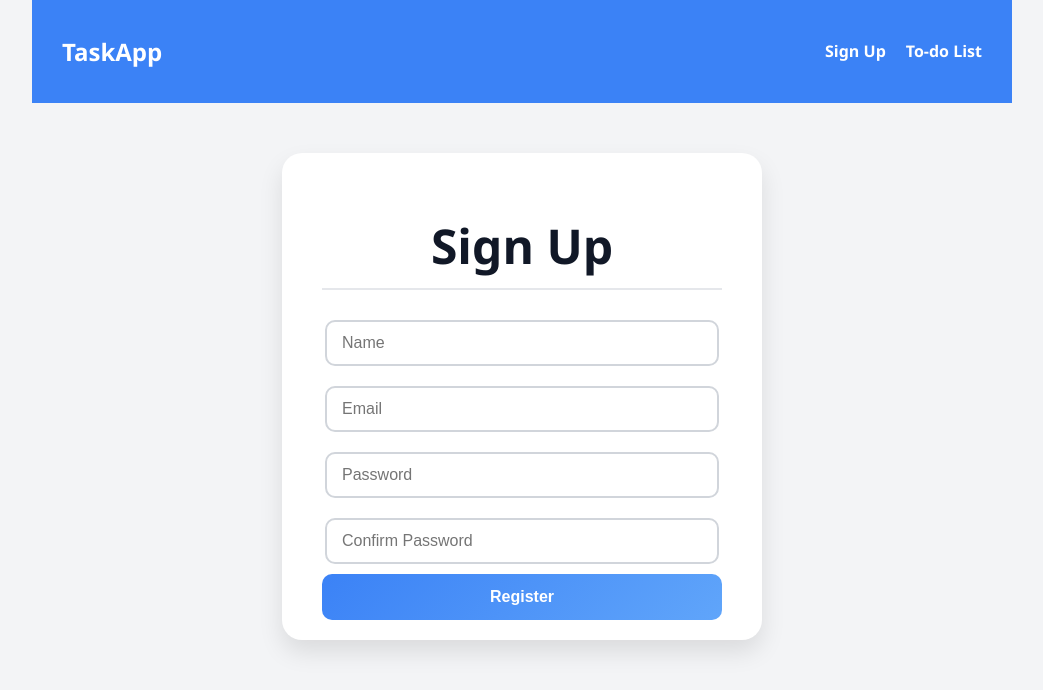
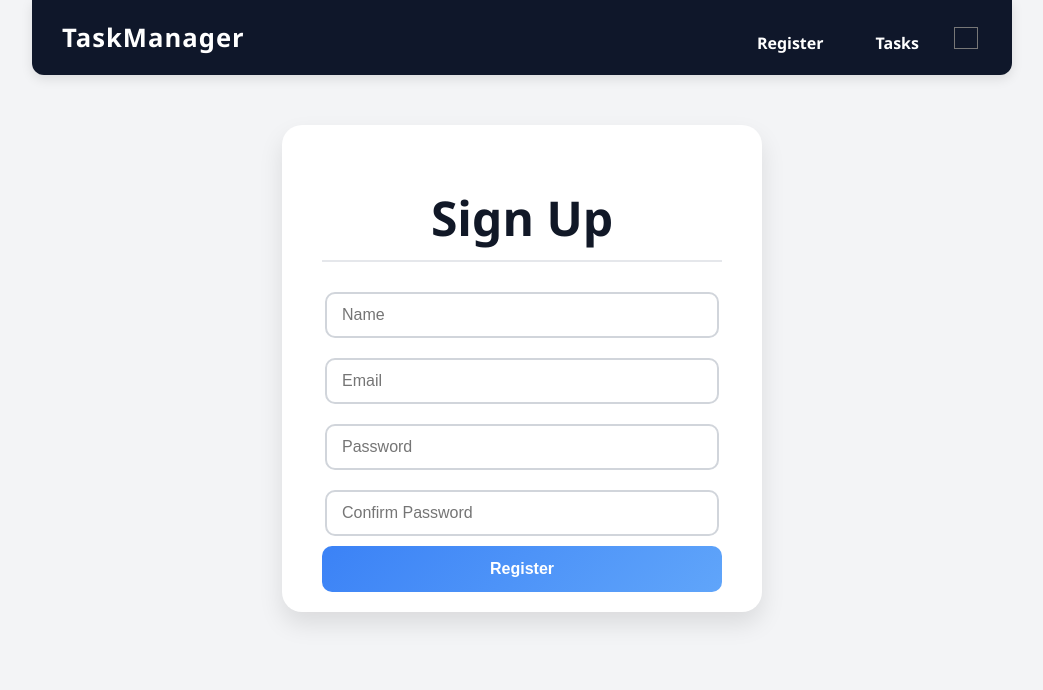
Before and after one commit to Ra1chl/To-Do-List, a React (Vite) app in the folder my-react-app/: page / in a window 1280 px wide. Shown: the top 690 px of the page, without its empty margins (118-1161 px from the left). Built offline with nearby package versions, Linux system fonts and the light colour scheme.

Commit message:
color picker

```diff
--- a/my-react-app/src/NavBar.jsx
+++ b/my-react-app/src/NavBar.jsx
@@ -1,14 +1,29 @@
-import React from "react";
+import React, { useState } from "react";
 import { Link } from "react-router-dom";
-import "./Navbar.css"; // nebo můžeš dát styl inline
+import "./Navbar.css";
 
 function Navbar() {
+  const [navbarColor, setNavbarColor] = useState("#0f172a");
+
+  const handleColorChange = (e) => {
+    setNavbarColor(e.target.value);
+  };
+
   return (
-    <nav className="navbar">
-      <h2 className="logo">TaskApp</h2>
+    <nav className="navbar" style={{ backgroundColor: navbarColor }}>
+      <div className="logo">TaskManager</div>
+
       <div className="nav-links">
-        <Link to="/">Sign Up</Link>
-        <Link to="/list">To-do List</Link>
+        <Link to="/">Register</Link>
+        <Link to="/list">Tasks</Link>
+
+        <input
+          type="color"
+          value={navbarColor}
+          onChange={handleColorChange}
+          className="color-picker"
+          title="Pick navbar color"
+        />
       </div>
     </nav>
   );
--- a/my-react-app/src/Navbar.css
+++ b/my-react-app/src/Navbar.css
@@ -2,19 +2,55 @@
   display: flex;
   justify-content: space-between;
   align-items: center;
-  background-color: #3b82f6;
-  padding: 15px 30px;
+  padding: 20px 30px;
   color: white;
+  box-shadow: 0 4px 12px rgba(0, 0, 0, 0.1);
+  position: sticky;
+  top: 0;
+  z-index: 1000;
+  border-radius: 0 0 12px 12px;
+  animation: slideDown 0.6s ease;
+    transition: background-color 0.1s ease;
+
+}
+
+@keyframes slideDown {
+  from {
+    transform: translateY(-100%);
+    opacity: 0;
+  }
+  to {
+    transform: translateY(0);
+    opacity: 1;
+  }
+}
+
+.logo {
+  font-size: 1.6rem;
+  font-weight: bold;
+  letter-spacing: 1px;
 }
 
 .nav-links a {
   color: white;
   margin-left: 20px;
+  padding: 8px 16px;
   text-decoration: none;
-  font-weight: bold;
-  transition: 0.2s ease;
+  font-weight: 600;
+  border-radius: 8px;
+  transition: all 0.3s ease;
 }
 
 .nav-links a:hover {
-  text-decoration: underline;
+  background-color: rgba(255, 255, 255, 0.2);
+  transform: scale(1.05);
+  box-shadow: 0 4px 10px rgba(255, 255, 255, 0.2);
 }
+.color-picker {
+  margin-left: 15px;
+  width: 32px;
+  height: 32px;
+  border: none;
+  background: none;
+  cursor: pointer;
+}
```
